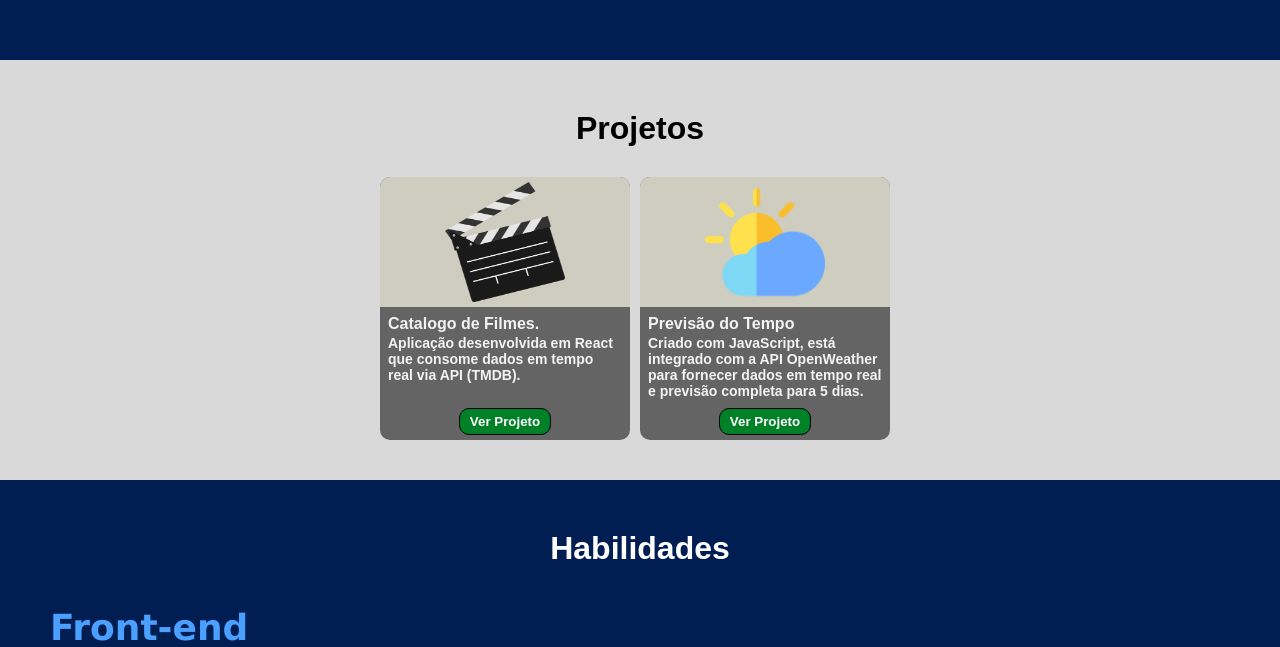
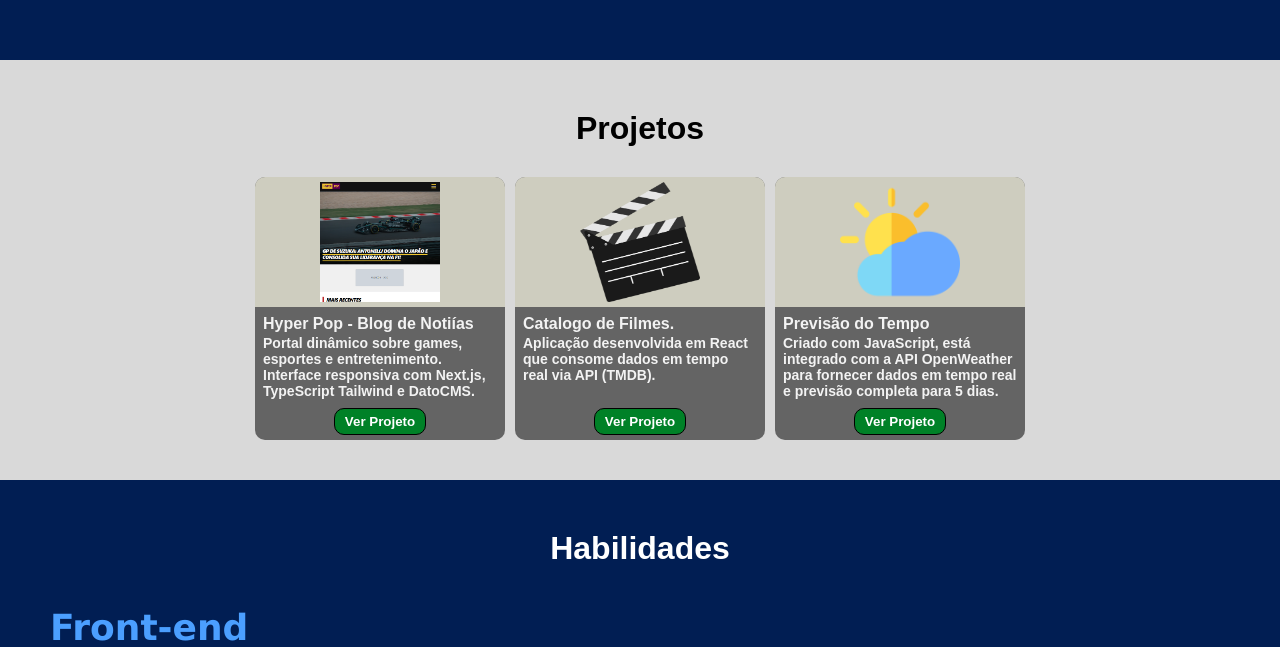
Before and after one commit to raphaeldemouradev/portfolio-pro-dev, a React (Vite) app: page / in a window 1280 px wide. Shown: the part 700-1347 px from the top of the page. Built offline with nearby package versions, Linux system fonts and the light colour scheme.

Commit message:
Novo projeto add

```diff
--- a/src/components/projetos/index.tsx
+++ b/src/components/projetos/index.tsx
@@ -1,16 +1,16 @@
+import { projetos } from '../../database';
 import './style.css'
-
-import { projetos } from '../../database';
 
 export default function Projetos() {
     return (
         <div className='section-projetos'>
             <div>
-                <h1 className='title-projeto'>Projetos</h1>
+                <h1 className='title-projetos'>Projetos</h1>
             </div>
 
             <section className='container-grade'>
-                <aside>
+
+                <aside className='row-line'>
                     <div className='grade-one'>
                         {projetos.slice(0, 3).map((item) => (
                             <div className='box' key={item.id}>
@@ -31,7 +31,7 @@ export default function Projetos() {
                     </div>
                 </aside>
 
-                <aside>
+                <aside className='row-line'>
                     <div className='grade-two'>
                         {projetos.slice(3, 6).map((item) => (
                             <div className='box' key={item.id}>
--- a/src/components/projetos/style.css
+++ b/src/components/projetos/style.css
@@ -1,38 +1,33 @@
+@charset "utf-8";
+
+/* Dad - Project - Section */
 .section-projetos {
     background-color: var(--cor2);
     padding-top: 50px;
 }
 
-.title-projeto {
+.title-projetos {
     font-family: Arial, Helvetica, sans-serif;
     padding-bottom: 10px;
     text-align: center;
 }
 
+/* Dad - container */
 .container-grade {
     padding: 10px;
 }
 
-.container-grade aside {
+/* Child - container - Grid */
+.row-line {
     justify-content: center;
     align-items: center;
     display: flex;
 }
 
-.grade-one {
+.grade-one, .grade-two {
     display: grid;
     grid-template-columns: 0fr 0fr 0fr;
     gap: 10px;
-
-    padding: 10px;
-    overflow-y: auto;
-}
-
-.grade-two {
-    display: grid;
-    grid-template-columns: 0fr 0fr 0fr;
-    gap: 10px;
-
     padding: 10px;
     overflow-y: auto;
 }
@@ -72,6 +67,7 @@
 
 .descricao-projeto {
     padding-top: 2px;
+    padding-bottom: 1px;
     font-size: 14px;
 }
 
--- a/src/database/index.ts
+++ b/src/database/index.ts
@@ -1,5 +1,6 @@
 import movieLogo from '../assets/movie-logo.png';
 import wether from '../assets/weather.png';
+import blogImg from '../assets/blogImg.png'
 
 export interface Projeto {
   id: string;
@@ -12,16 +13,23 @@ export interface Projeto {
 export const projetos: Projeto[] = [
   {
     id: "1",
+    image: blogImg,
+    title: "Hyper Pop - Blog de Notiías",
+    description: "Portal dinâmico sobre games, esportes e entretenimento. Interface responsiva com Next.js, TypeScript Tailwind e DatoCMS.",
+    link: "https://hyper-pop.vercel.app"
+  },
+  {
+    id: "2",
     image: movieLogo,
     title: "Catalogo de Filmes.",
     description: "Aplicação desenvolvida em React que consome dados em tempo real via API (TMDB).",
     link: "https://catalogo-logtv.netlify.app/",
   },
   {
-    id: "2",
+    id: "3",
     image: wether,
     title: "Previsão do Tempo",
     description: "Criado com JavaScript, está integrado com a API OpenWeather para fornecer dados em tempo real e previsão completa para 5 dias.",
     link: ""
-  }
+  },
 ];
```
Also changed, not shown: src/assets/blogImg.png (added).
